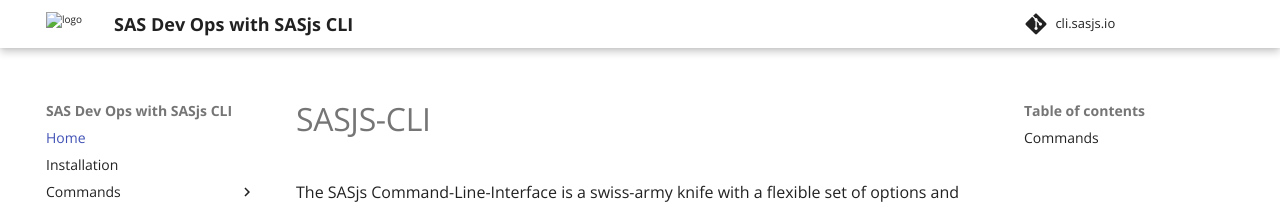
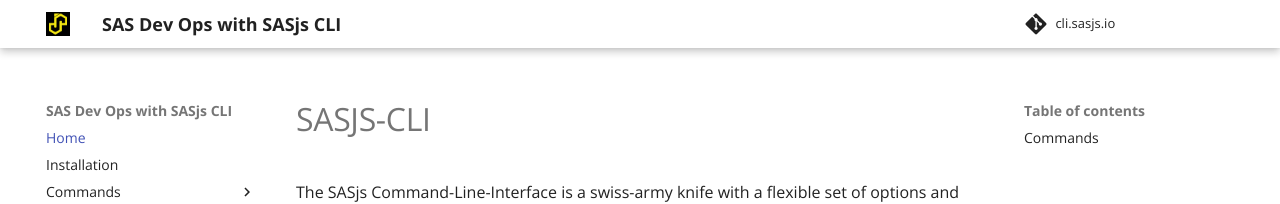
Before and after one commit to sasjs/cli.sasjs.io, an MkDocs documentation site: the page built from docs/index.md, in a window 1280 px wide. Shown: the top 204 px of the page. Built offline with MkDocs 1.6.1 and Material for MkDocs 9.7.7, drawn with Linux system fonts in a browser that asks for light colours.

Commit message:
fix: using png over svg for logo

```diff
--- a/mkdocs.yml
+++ b/mkdocs.yml
@@ -38,7 +38,7 @@
 
 theme:
   name: material
-  logo: "img/logo/favicon/32.svg"
+  logo: "img/logo/favicon/32.png"
   palette:
     primary: "White"
     accent: "Amber"
```
